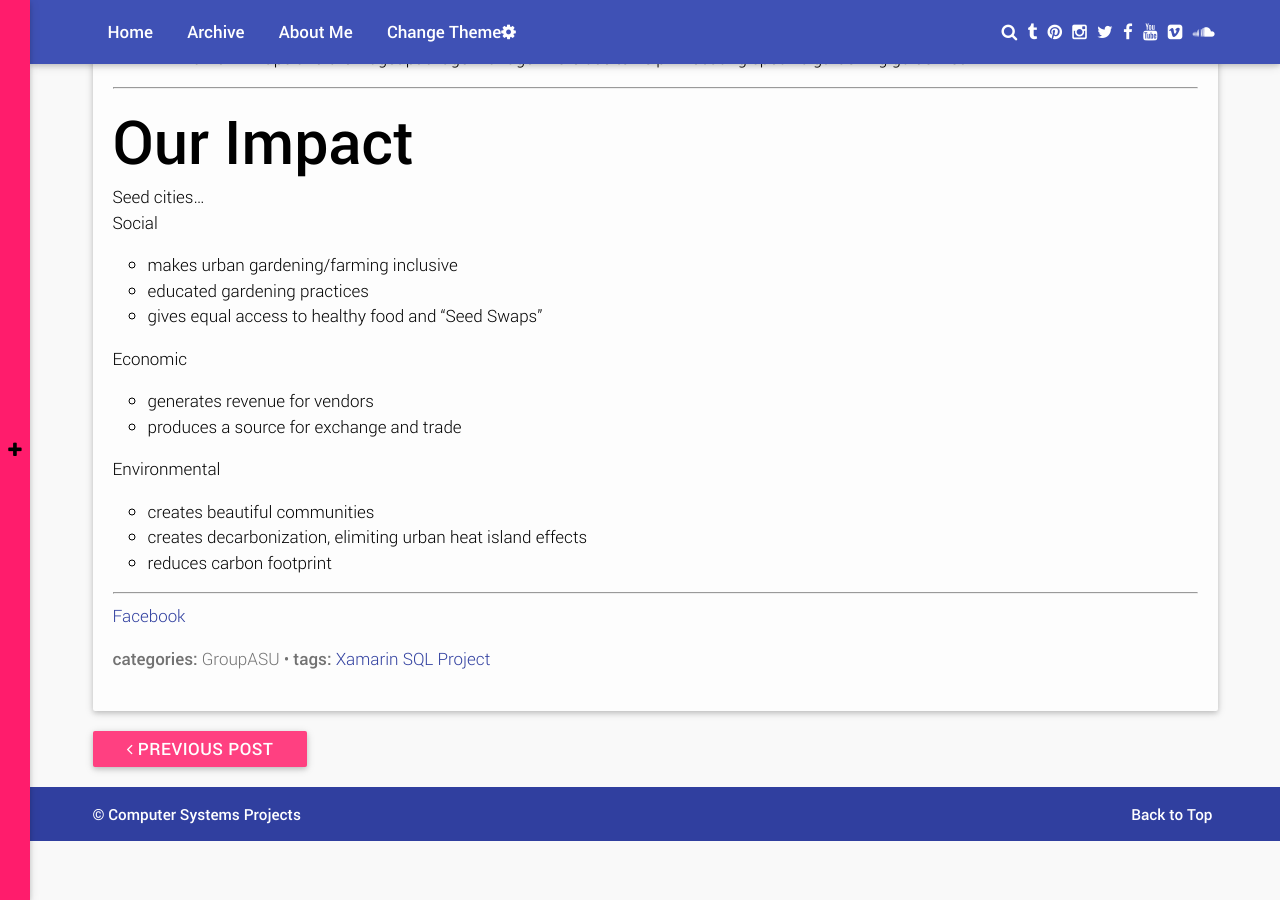
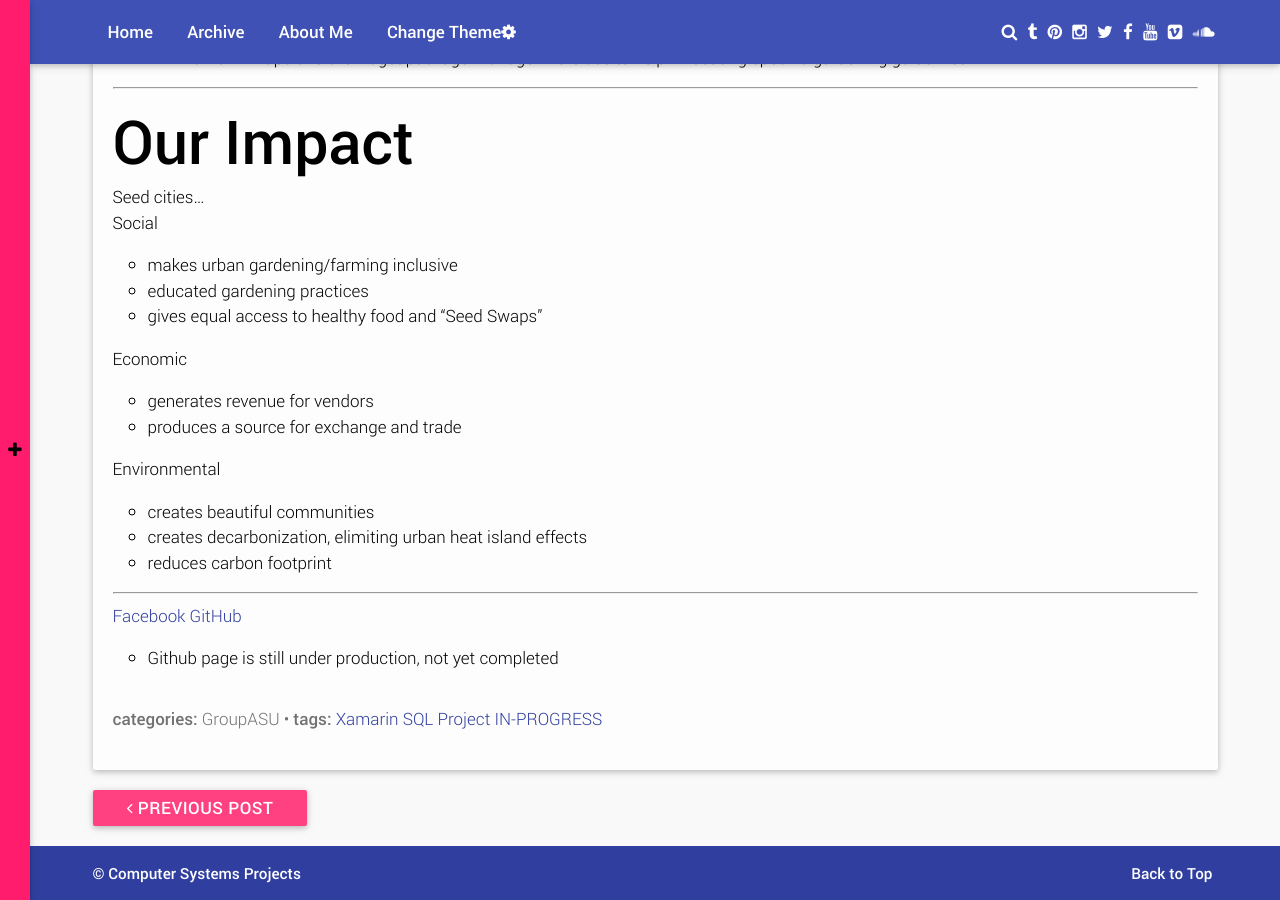
Before and after one commit to Markay12/MarkInfo-Projects, a Jekyll site: the page built from _posts/2021-01-01-seedcities.md, in a window 1280 px wide and 900 px high, scrolled down 2112 px. Built offline with Jekyll 4.4.1, drawn with Linux system fonts in a browser that asks for light colours.

Commit message:
update sources and links

```diff
--- a/_posts/2021-01-01-seedcities.md
+++ b/_posts/2021-01-01-seedcities.md
@@ -2,7 +2,7 @@
 author: Mark Ashinhust
 title: Seed Cities
 featimg:
-tags: [Xamarin, SQL, Project]
+tags: [Xamarin, SQL, Project, IN-PROGRESS]
 category: [Group, ASU]
 ---
 
@@ -94,3 +94,5 @@ Environmental
 
 
 [Facebook](https://www.facebook.com/seedcitiesaz)
+[GitHub](https://github.com/Founding-Hackers/ImagineCup/tree/Feature/LandingPage)
+* Github page is still under production, not yet completed
```
